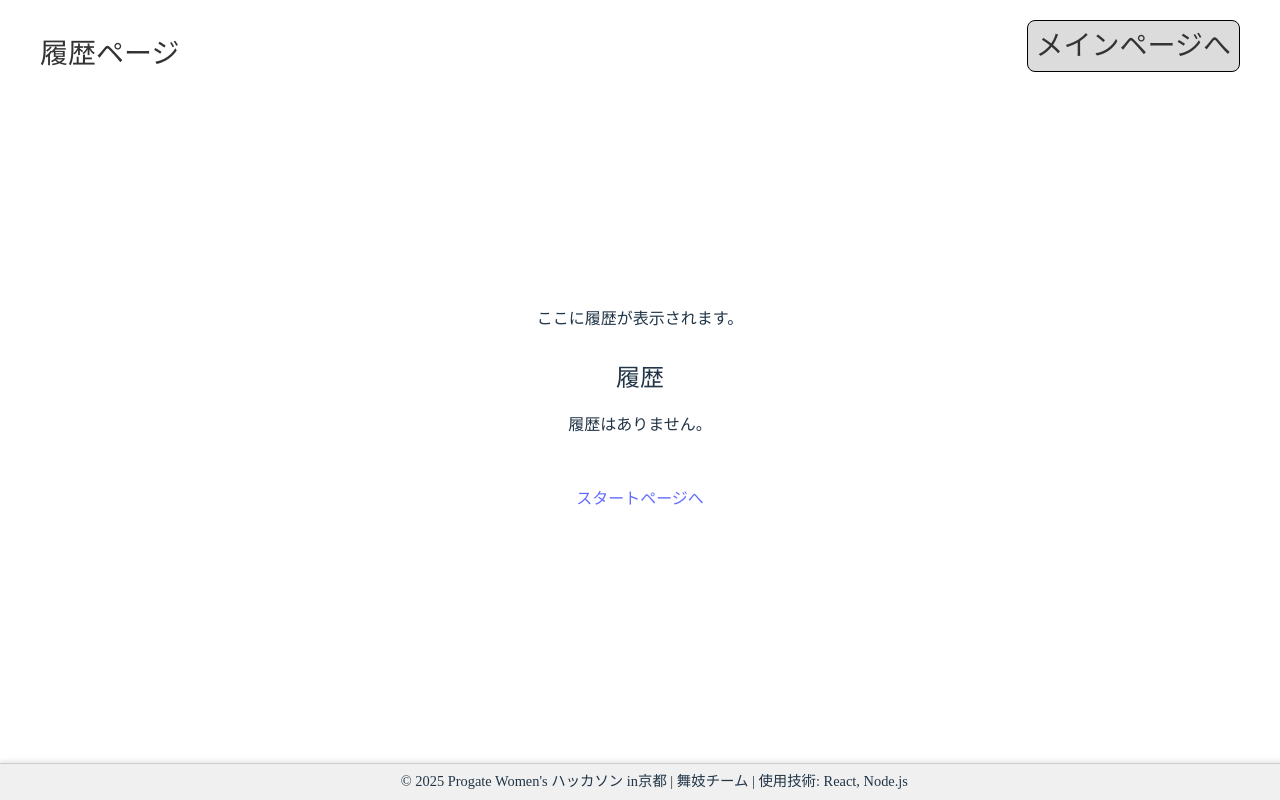
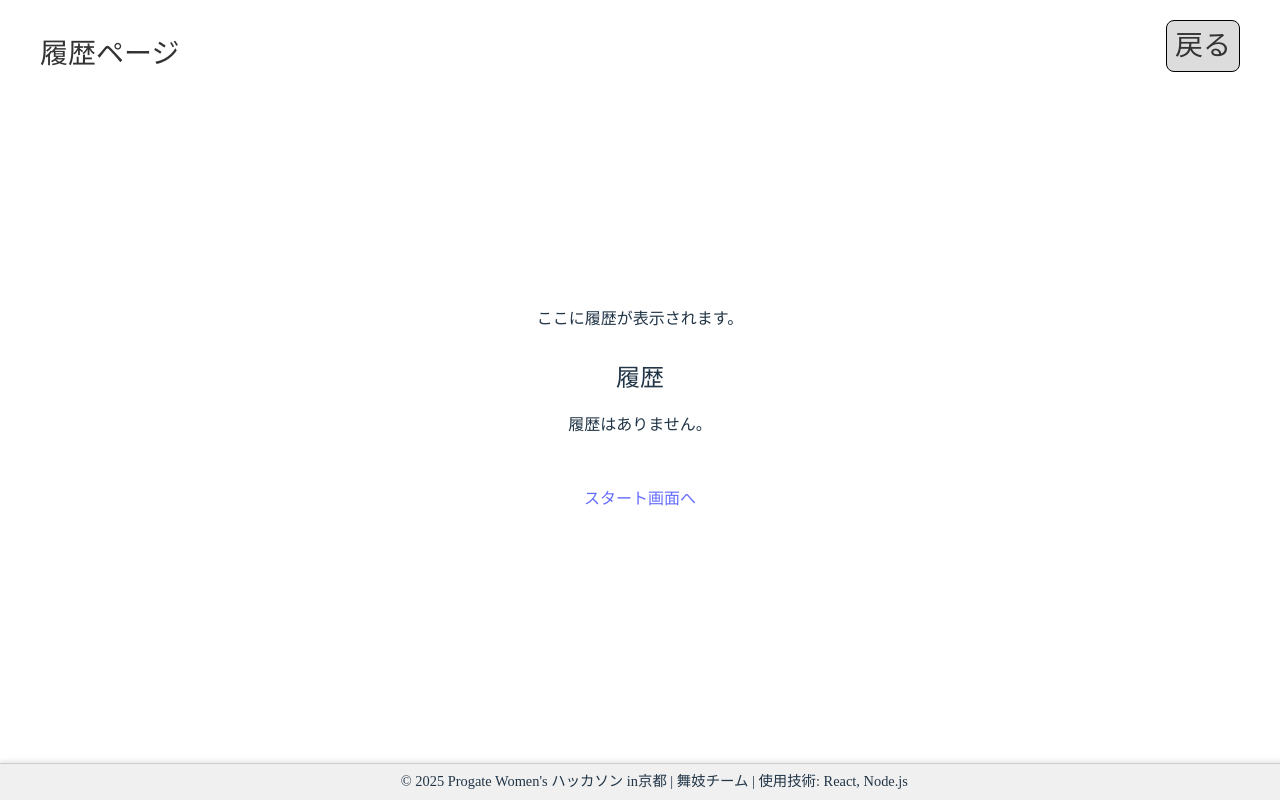
Before and after one commit to mimiyako3/iiwake, a React (Vite) app in the folder frontend/my-app/: page /history in a window 1280 px wide. Built offline with nearby package versions, Linux system fonts and the light colour scheme.

Commit message:
ページ遷移ボタン文言変更

```diff
--- a/frontend/my-app/src/components/HistoryPage.jsx
+++ b/frontend/my-app/src/components/HistoryPage.jsx
@@ -22,8 +22,8 @@ function HistoryPage() {
       <p>ここに履歴が表示されます。</p>
       <ExcuseHistory history={history} />
       <br />
-      <Link to="/main" className={styles.historyLink}>メインページへ</Link>
-      <Link to="/">スタートページへ</Link>
+      <Link to="/main" className={styles.historyLink}>戻る</Link>
+      <Link to="/">スタート画面へ</Link>
       <Footer />
     </div>
   );
--- a/frontend/my-app/src/components/MainPage.jsx
+++ b/frontend/my-app/src/components/MainPage.jsx
@@ -77,7 +77,7 @@ function MainPage() {
     <div className={styles.mainPageContainer}>
       <div className={styles.mainPageCenter}>
         <Link to="/history" className={styles.historyLink}>
-          履歴ページへ
+          履歴
         </Link>
         <h1>やんごとなき言い訳</h1>
 
```
